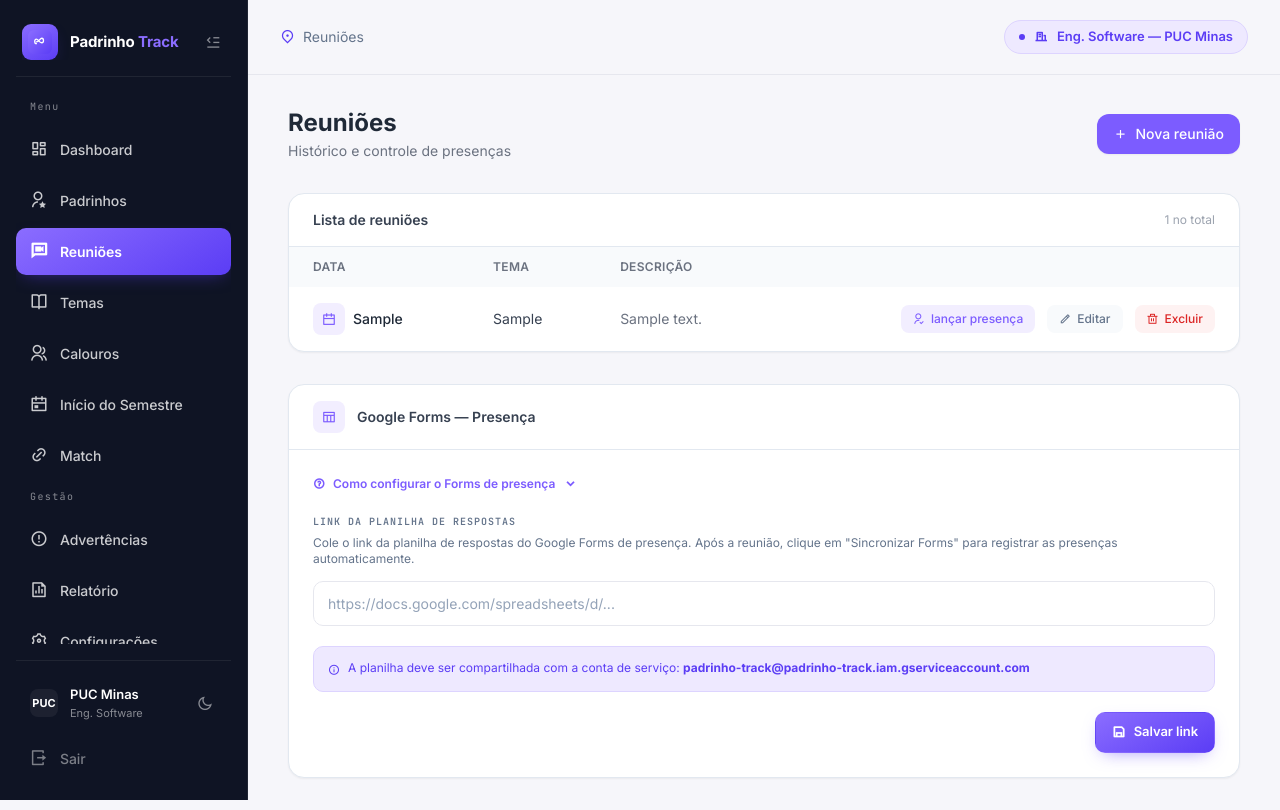
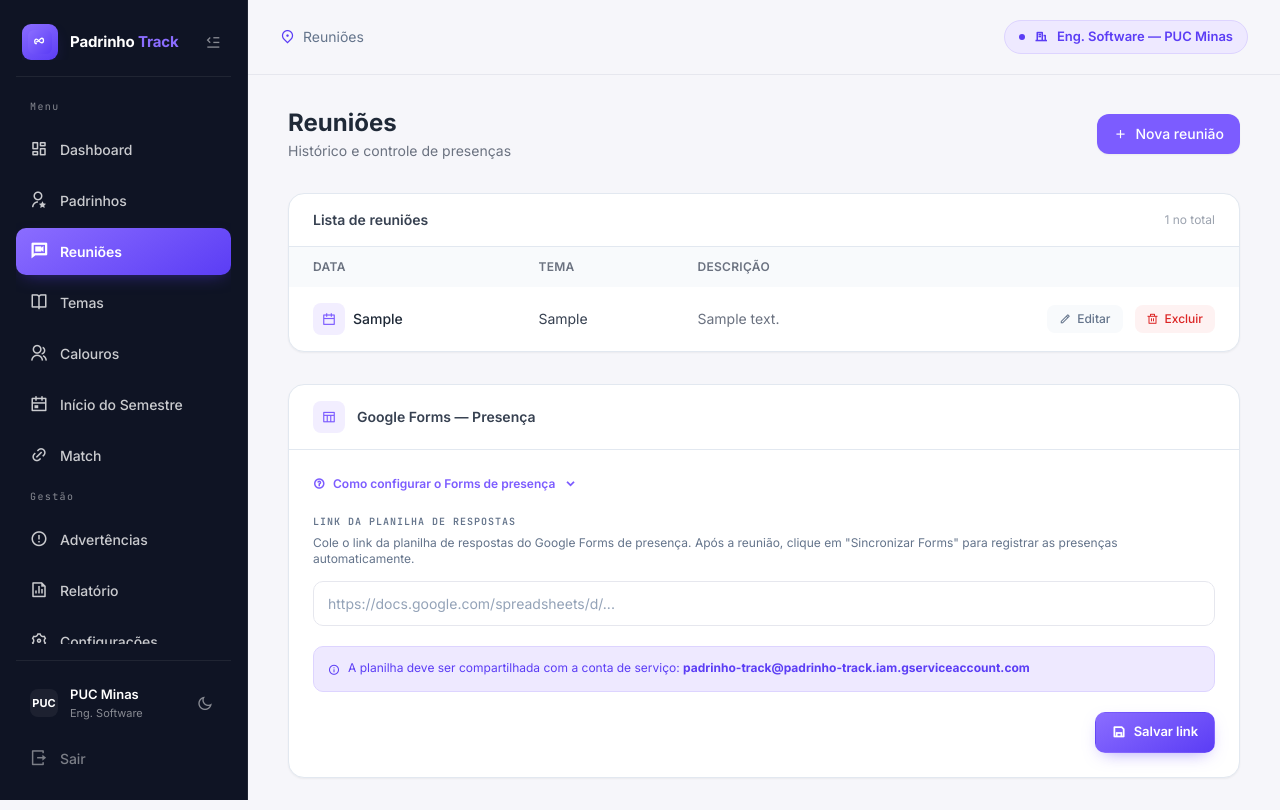
Before and after one commit to christiano-gonara/padrinho-track, a Flask app: page /reunioes in a window 1280 px wide. Run offline with Flask 3, Linux system fonts and the light colour scheme; tables that the repository leaves empty hold one stand-in row (values such as "Sample post"); parts of the project's set-up code (start-up, migrations or seed data) failed here and were passed over; some libraries are stand-ins or nearby versions.

Commit message:
feat: remover lançar presença manual — substituído pelo Sincronizar Forms
Co-Authored-By: Claude Sonnet 4.6 <noreply@anthropic.com>

```diff
--- a/templates/pages/reunioes.html
+++ b/templates/pages/reunioes.html
@@ -45,10 +45,6 @@
         <td class="px-6 py-4 text-gray-500 dark:text-gray-400">{{ r["descricao"] or "—" }}</td>
         <td class="px-6 py-4 text-right">
           <div class="flex items-center justify-end gap-3">
-            <a href="/presencas/{{ r['id'] }}"
-               class="inline-flex items-center gap-1.5 bg-[#7c5cff]/10 text-[#7c5cff] hover:bg-[#7c5cff]/20 px-3 py-1.5 rounded-lg text-xs font-medium transition">
-              <i class="ri-user-follow-line"></i> lançar presença
-            </a>
             {% if sheets_presenca_url %}
             <form action="/reunioes/{{ r['id'] }}/sincronizar" method="POST" class="inline">
               <button type="submit"
```
